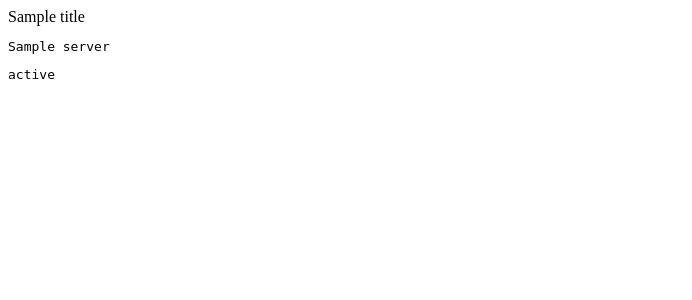
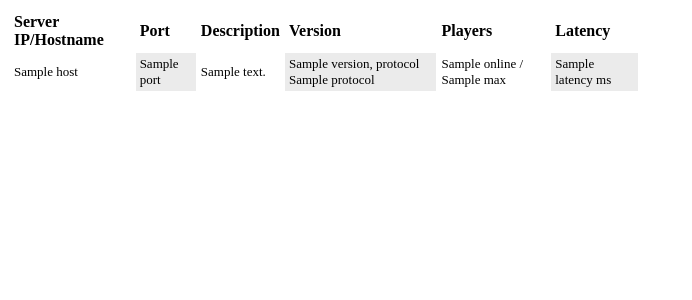
Before and after one commit to mstroud/mcstatface, a Flask app: template app/templates/index.html in a window 1280 px wide. Shown: the top 300 px of the page, without its empty margins (0-692 px from the left). Run offline with Flask 2, Linux system fonts and the light colour scheme; the template is opened without the code that fills it: most values are stand-ins (such as "Sample title", 1, 10 or a date in 2020).

Commit message:
Incremental refactor to MVC-like pattern, template prettification

```diff
--- a/app/__init__.py
+++ b/app/__init__.py
@@ -1,5 +1,7 @@
 from flask import Flask
 
 app = Flask(__name__)
+app.config['MCSTATUS_URL'] = "alsochris.com:25565"
 
 from app import views
+from app import models
--- /dev/null
+++ b/app/templates/base.html
@@ -0,0 +1,58 @@
+<!DOCTYPE html>
+<html lang="en">
+<head>
+    {% block head %}
+<!--<link rel="stylesheet" href="style.css" /> -->
+    <title>MCStatFace - {% block title %}{% endblock %}</title>
+    {% endblock %}
+    <style>
+table.greyGridTable {
+  border: 2px solid #FFFFFF;
+  width: 50%;
+  text-align: left;
+  border-collapse: collapse;
+}
+table.greyGridTable td, table.greyGridTable th {
+  border: 1px solid #FFFFFF;
+  padding: 3px 4px;
+}
+table.greyGridTable tbody td {
+  font-size: 13px;
+}
+table.greyGridTable td:nth-child(even) {
+  background: #EBEBEB;
+}
+table.greyGridTable thead {
+  background: #FFFFFF;
+  border-bottom: 4px solid #333333;
+}
+table.greyGridTable thead th {
+  font-size: 15px;
+  font-weight: bold;
+  color: #333333;
+  text-align: center;
+  border-left: 2px solid #333333;
+}
+table.greyGridTable thead th:first-child {
+  border-left: none;
+}
+
+table.greyGridTable tfoot {
+  font-size: 14px;
+  font-weight: bold;
+  color: #333333;
+  border-top: 4px solid #333333;
+}
+table.greyGridTable tfoot td {
+  font-size: 14px;
+}
+  </style>
+</head>
+<body>
+    <div id="content">{% block content %}{% endblock %}</div>
+    <div id="footer">
+        {% block footer %}
+        {% endblock %}
+    </div>
+</body>
+</html>
--- a/app/templates/index.html
+++ b/app/templates/index.html
@@ -1,6 +1,39 @@
-{% block title %}{{ title }}{% endblock %}
+{% extends "base.html" %}
+
+{% block title %}{{ s.server.host }}{% endblock %}
 
 {% block content %}
-  <pre>{{ server }}</pre>
-  <pre>{{ status }}</pre>
+  <table class=greyGridTable>
+  <tr>
+    <th>Server IP/Hostname</th>
+    <th>Port</th>
+    <th>Description</th>
+    <th>Version</th>
+    <th>Players</th>
+    <th>Latency</th>
+  </tr>
+  <tr>
+    <td>{{ s.server.host }}</td>
+    <td>{{ s.server.port }}</td>
+    <td>{{ s.status.description.text }}</td>
+    <td>{{ s.status.version.name }}, protocol {{ s.status.version.protocol }}</td>
+    <td>{{ s.status.players.online }} / {{ s.status.players.max }}</td>
+    <td>{{ s.status.latency }} ms</td>
+  </tr>
+  </table>
+
+  {% if s.status.players.online > 0 %}
+  <table class=greyGridTable>
+  <tr>
+    <th>Player Name</th>
+    <th>Player UUID</th>
+  </tr>
+    {% for p in s.status.players.sample %}
+  <tr>
+    <td>{{ p.name }}</td>
+    <td>{{ p.id }}</td>
+  </tr>
+    {% endfor %}
+  </table>
+  {% endif %}
 {% endblock %}
--- a/app/views.py
+++ b/app/views.py
@@ -1,20 +1,10 @@
 from flask import render_template
 from app import app
-
-from mcstatus import MinecraftServer
-
-def dump(obj):
-   str = ''
-   for attr in dir(obj):
-       if hasattr( obj, attr ):
-           str = str + "obj.%s = %s\n" % (attr, getattr(obj, attr))
-   return str
+from app import models
 
 @app.route('/')
 def index():
-    server = MinecraftServer.lookup("alsochris.com:25565")
-    status = server.status()
+    s = models.StatusModel()
     return render_template("index.html",
         title="alsochris.com Minecraft Status",
-        server=dump(server),
-        status=dump(status))
+        s=s)
```
Also changed, not shown: app/models.py (added, +7 -0 lines), README.md.
